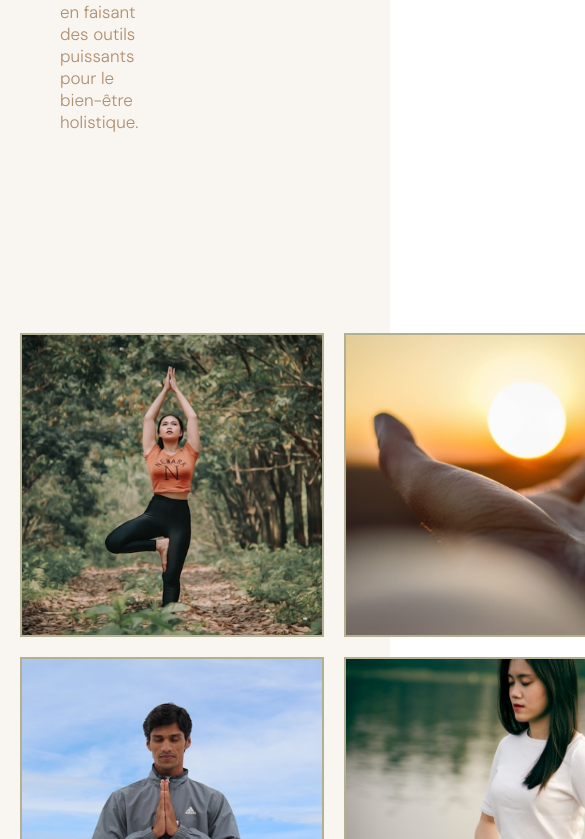
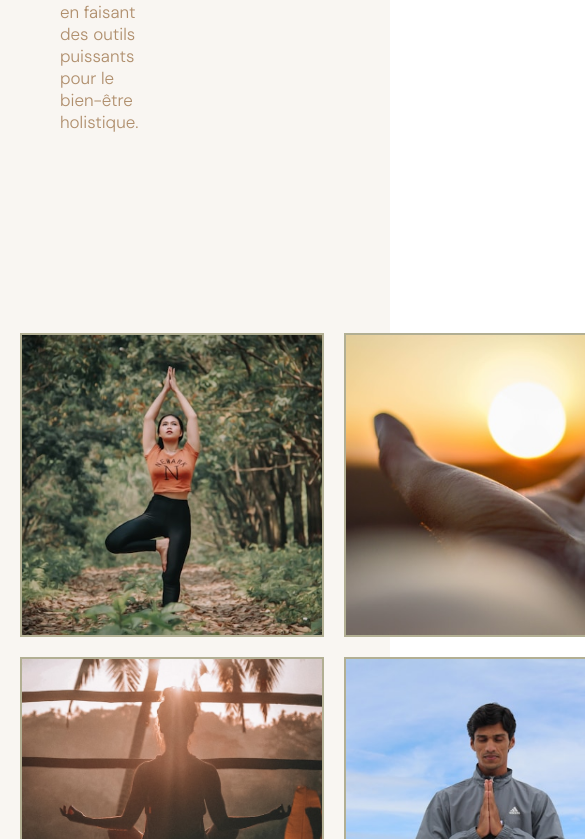
Before and after one commit to CallensJ/meditation, a React (Vite) app: page / in a window 390 px wide. Shown: the part 3045-3884 px from the top of the page, 585 px wide, since content can reach past the window. Built offline with nearby package versions, Linux system fonts and the light colour scheme; a web font is replaced by a local one.

Commit message:
responsive image gallery

```diff
--- a/src/components/Gallery.module.css
+++ b/src/components/Gallery.module.css
@@ -24,10 +24,20 @@
   cursor: pointer;
 }
 
-
-
 .gallery .image {
   width: 30rem;
   height: 30rem;
   object-fit: cover;
 }
+
+@media (max-width: 430px) {
+  .gallery .galleryContainer {
+    grid-template-columns: 1fr;
+  }
+}
+
+@media (max-width: 800px) {
+  .gallery .galleryContainer {
+    grid-template-columns: 1fr 1fr;
+  }
+}
```
Lines whose indentation alone changed are shown as unchanged.
